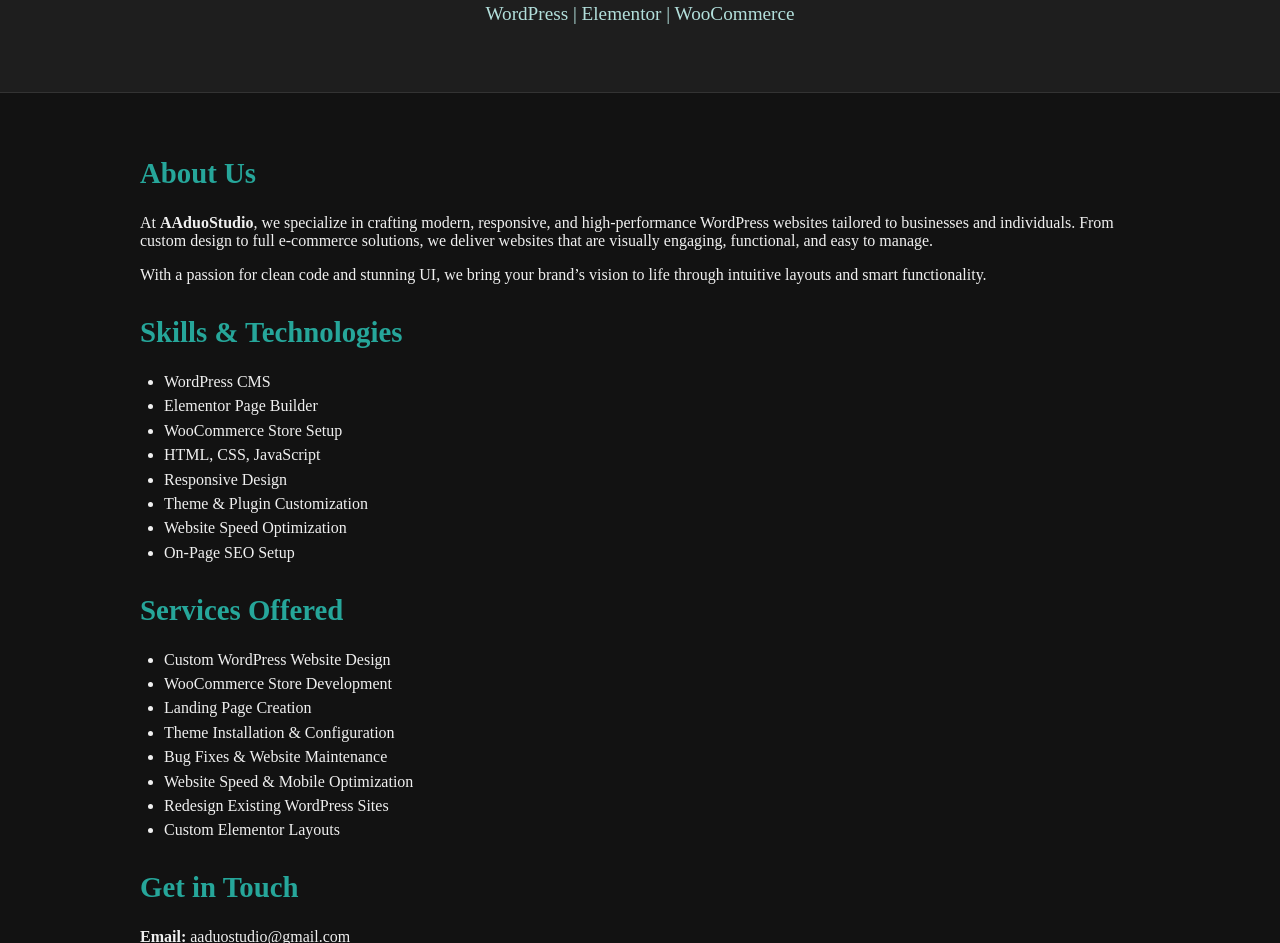
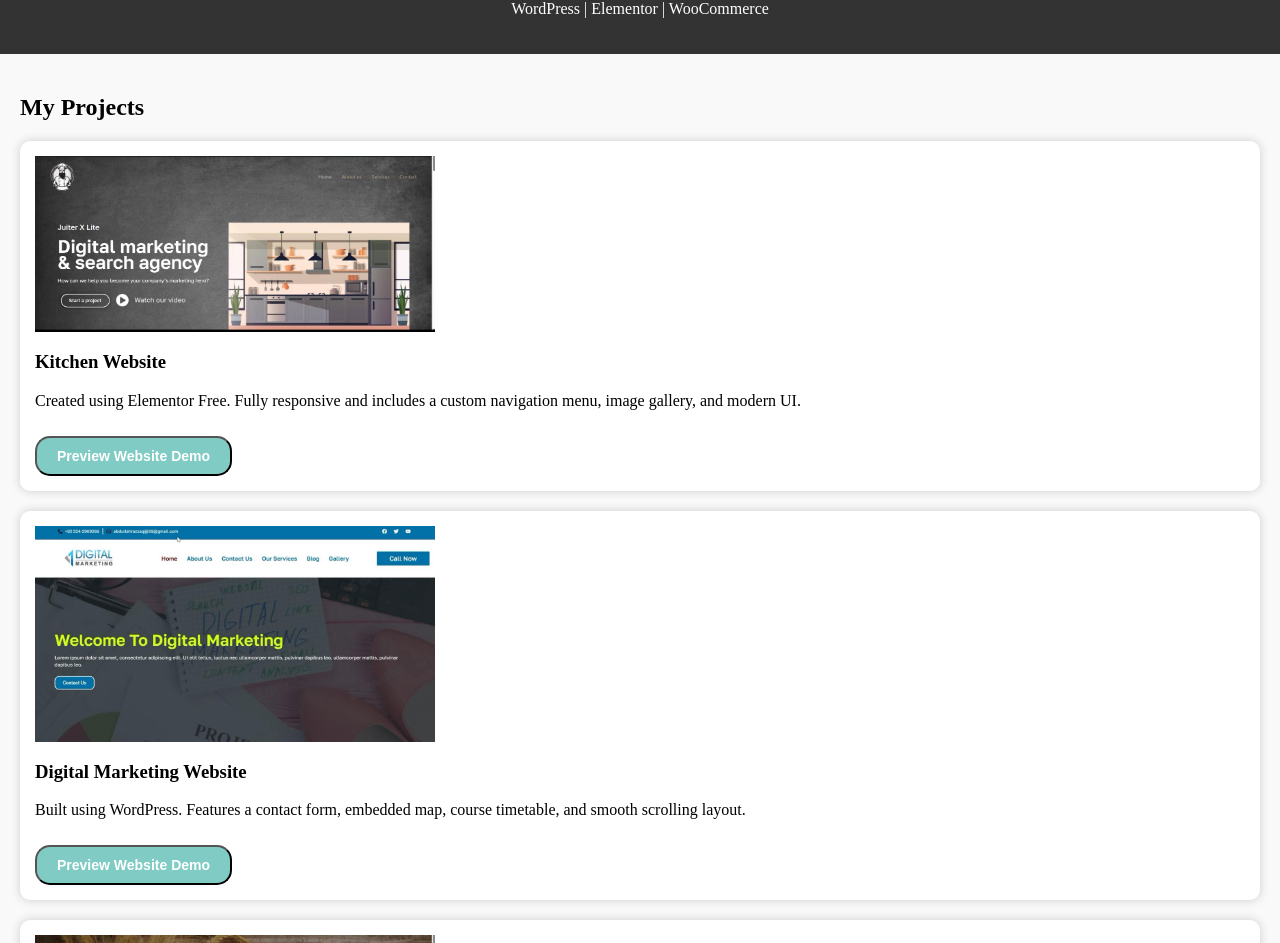
Before and after one commit to AAduoStudio/AAduoStudio-portfolio, a plain HTML site: page index.html in a window 1280 px wide. Shown: the part 100-1043 px from the top of the page. Drawn offline with Linux system fonts and the light colour scheme.

Commit message:
index.html

```diff
--- a/index.html
+++ b/index.html
@@ -5,117 +5,59 @@
   <title>AAduoStudio | WordPress Developer</title>
   <style>
     body {
-      font-family: 'Times New Roman', Times, serif;
+      font-family: "Times New Roman", Times, serif;
       margin: 0;
-      padding: 0;
-      background-color: #121212;
-      color: #f0f0f0;
-    }
-
-    a {
-      color: #80cbc4;
-      text-decoration: none;
-    }
-
-    a:hover {
-      color: #26a69a;
+      background: #f9f9f9;
     }
 
     header {
-      background-color: #1e1e1e;
-      color: #ffffff;
+      background: #333;
+      color: white;
       text-align: center;
-      padding: 3rem 1rem;
-      border-bottom: 1px solid #333;
-    }
-
-    header h1 {
-      font-size: 2.5rem;
-      margin: 0;
-    }
-
-    header p {
-      font-size: 1.2rem;
-      margin-top: 0.5rem;
-      color: #b2dfdb;
-    }
-
-    section {
-      padding: 2rem;
-      max-width: 1000px;
-      margin: auto;
-    }
-
-    h2 {
-      color: #26a69a;
-      margin-top: 2rem;
-      font-size: 1.8rem;
-    }
-
-    ul {
-      margin-top: 0.5rem;
-      padding-left: 1.5rem;
-    }
-
-    ul li {
-      margin-bottom: 0.4rem;
-    }
-
-    .contact p {
-      margin: 0.5rem 0;
+      padding: 20px;
     }
 
     .projects {
-      padding: 3rem 2rem;
-      text-align: center;
-    }
-
-    .projects h2 {
-      font-size: 2rem;
-      margin-bottom: 2rem;
-      color: #26a69a;
+      padding: 20px;
     }
 
     .project {
-      max-width: 700px;
-      margin: 2rem auto;
-      border-radius: 12px;
-      box-shadow: 0 4px 10px rgba(0, 0, 0, 0.5);
-      overflow: hidden;
-      background-color: #1e1e1e;
-      text-align: left;
-      position: relative;
+      background: white;
+      padding: 15px;
+      margin-bottom: 20px;
+      border-radius: 10px;
+      box-shadow: 0 0 10px #ccc;
     }
 
     .project img {
       width: 100%;
-      height: auto;
+      max-width: 400px;
       display: block;
+      margin-bottom: 10px;
     }
 
-    .project h3 {
-      margin: 1rem;
-      color: #80cbc4;
-    }
-
-    .project p {
-      margin: 0 1rem 1rem;
-      color: #cccccc;
+    footer {
+      background: #333;
+      color: white;
+      text-align: center;
+      padding: 15px;
     }
 
     .preview-button {
-      position: absolute;
-      top: 50%;
-      left: 50%;
-      transform: translate(-50%, -50%);
-      background-color: rgba(0, 0, 0, 0.7);
+      padding: 10px 20px;
+      margin-top: 10px;
+      background-color: #80cbc4;
       color: white;
-      font-size: 1.5rem;
-      padding: 15px 30px;
-      border: none;
+      font-size: 14px;
+      font-weight: 600;
+      border-radius: 15px;
+      transition: background-color 0.3s ease;
+      text-decoration: none;
       cursor: pointer;
-      border-radius: 5px;
-      z-index: 2;
+    }
+
+    .preview-button:hover {
+      background-color: #26a69a;
     }
 
     .project-video {
@@ -123,65 +65,13 @@
       width: 100%;
       height: auto;
     }
-
-    footer {
-      background-color: #1e1e1e;
-      color: #999;
-      text-align: center;
-      padding: 1.5rem;
-      margin-top: 3rem;
-      border-top: 1px solid #333;
-    }
   </style>
 </head>
 <body>
-
   <header>
     <h1>AAduoStudio</h1>
     <p>WordPress | Elementor | WooCommerce</p>
   </header>
-
-  <!-- About Section -->
-  <section>
-    <h2>About Us</h2>
-    <p>At <strong>AAduoStudio</strong>, we specialize in crafting modern, responsive, and high-performance WordPress websites tailored to businesses and individuals. From custom design to full e-commerce solutions, we deliver websites that are visually engaging, functional, and easy to manage.</p>
-    <p>With a passion for clean code and stunning UI, we bring your brand’s vision to life through intuitive layouts and smart functionality.</p>
-
-    <h2>Skills & Technologies</h2>
-    <ul>
-      <li>WordPress CMS</li>
-      <li>Elementor Page Builder</li>
-      <li>WooCommerce Store Setup</li>
-      <li>HTML, CSS, JavaScript</li>
-      <li>Responsive Design</li>
-      <li>Theme & Plugin Customization</li>
-      <li>Website Speed Optimization</li>
-      <li>On-Page SEO Setup</li>
-    </ul>
-
-    <h2>Services Offered</h2>
-    <ul>
-      <li>Custom WordPress Website Design</li>
-      <li>WooCommerce Store Development</li>
-      <li>Landing Page Creation</li>
-      <li>Theme Installation & Configuration</li>
-      <li>Bug Fixes & Website Maintenance</li>
-      <li>Website Speed & Mobile Optimization</li>
-      <li>Redesign Existing WordPress Sites</li>
-      <li>Custom Elementor Layouts</li>
-    </ul>
-
-    <h2>Get in Touch</h2>
-    <div class="contact">
-      <p><strong>Email:</strong> aaduostudio@gmail.com</p>
-      <p><strong>WhatsApp:</strong> +92-324-2969266</p>
-      <p><strong>Fiverr:</strong> <a href="https://www.fiverr.com/aaduostudio" target="_blank">@aaduostudio</a></p>
-      <p><strong>Upwork:</strong> AA Duo Studio</p>
-      <p><strong>Location:</strong> Karachi, Pakistan</p>
-    </div>
-
-    <p><em>Let’s turn your ideas into a live, stunning WordPress website!</em></p>
-  </section>
 
   <!-- Projects Section -->
   <section class="projects">
@@ -194,7 +84,7 @@
       <p>Created using Elementor Free. Fully responsive and includes a custom navigation menu, image gallery, and modern UI.</p>
       <button class="preview-button" onclick="playVideo('project1')">Preview Website Demo</button>
       <video id="project1" class="project-video">
-        <source src="path-to-your-video/video1.mp4" type="video/mp4">
+        <source src="videos/video1.mp4" type="video/mp4">
         Your browser does not support the video tag.
       </video>
     </div>
@@ -206,7 +96,7 @@
       <p>Built using WordPress. Features a contact form, embedded map, course timetable, and smooth scrolling layout.</p>
       <button class="preview-button" onclick="playVideo('project2')">Preview Website Demo</button>
       <video id="project2" class="project-video">
-        <source src="path-to-your-video/video2.mp4" type="video/mp4">
+        <source src="videos/video2.mp4" type="video/mp4">
         Your browser does not support the video tag.
       </video>
     </div>
@@ -218,11 +108,10 @@
       <p>This bakery website was crafted with WordPress and Elementor, focusing on a warm and inviting design. It includes a hero image with call-to-action, smooth navigation, sectioned layout for menu and services, and a custom "Order Now" button to drive conversions.</p>
       <button class="preview-button" onclick="playVideo('project3')">Preview Website Demo</button>
       <video id="project3" class="project-video">
-        <source src="path-to-your-video/video3.mp4" type="video/mp4">
+        <source src="videos/video3.mp4" type="video/mp4">
         Your browser does not support the video tag.
       </video>
     </div>
-
   </section>
 
   <footer>
```
